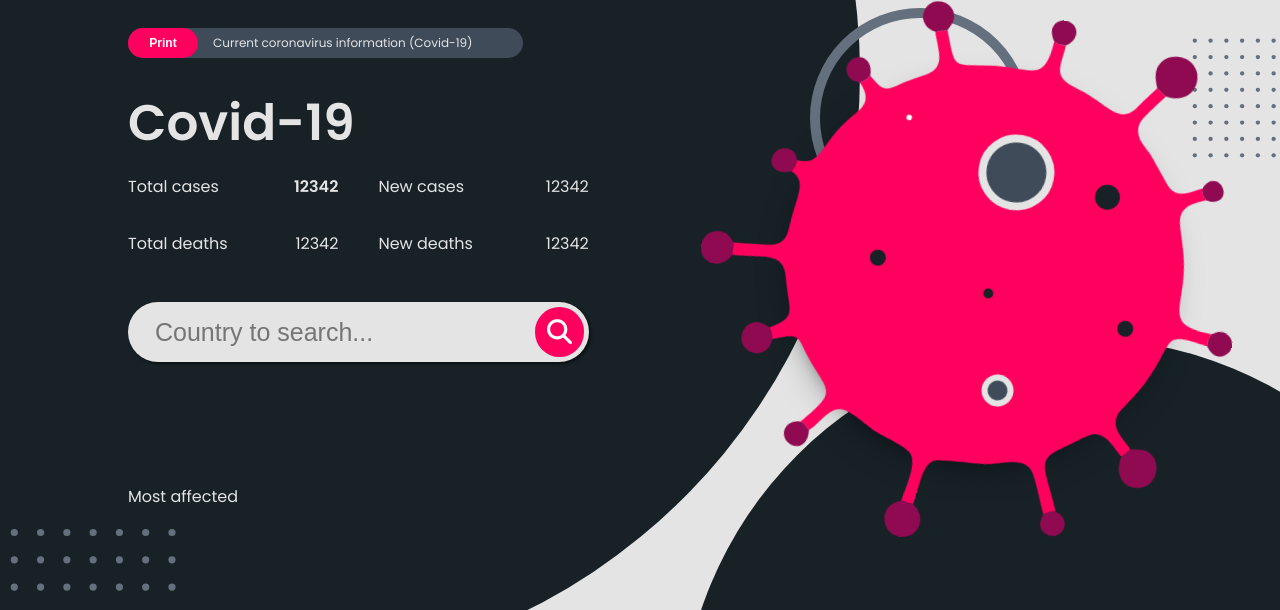
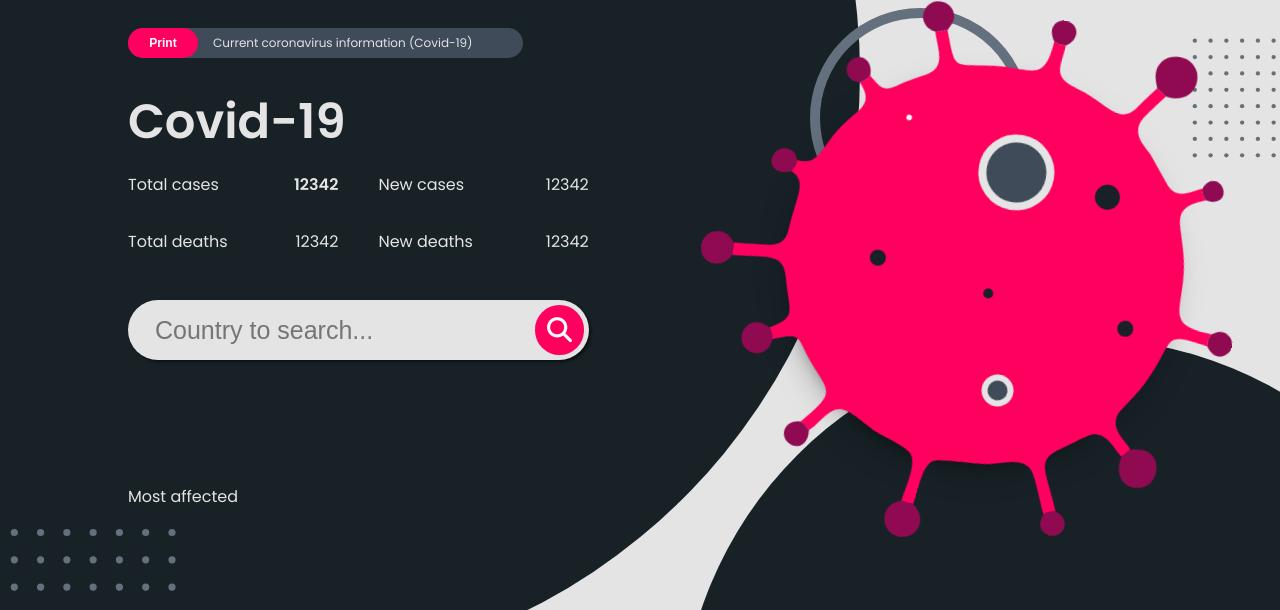
Before and after one commit to FabianXRL16/Covid-19, a website: page index.html in a window 1280 px wide. Shown: the part 112-722 px from the top of the page. Drawn offline with nearby package versions, Linux system fonts and the light colour scheme; files that its build step writes are made by us from their sources; no server answers; files whose address does not match are found by name.

Commit message:
Change of size in font from title

```diff
--- a/Assets/Sass/sections/_container.scss
+++ b/Assets/Sass/sections/_container.scss
@@ -192,8 +192,8 @@
       width: 120%;
       padding-bottom: 10px;
       .title {
-        font-size: 50px;
-        line-height: 50px;
+        font-size: 48px;
+        line-height: 48px;
         margin: 40px 0 0;
       }
       span{
```
